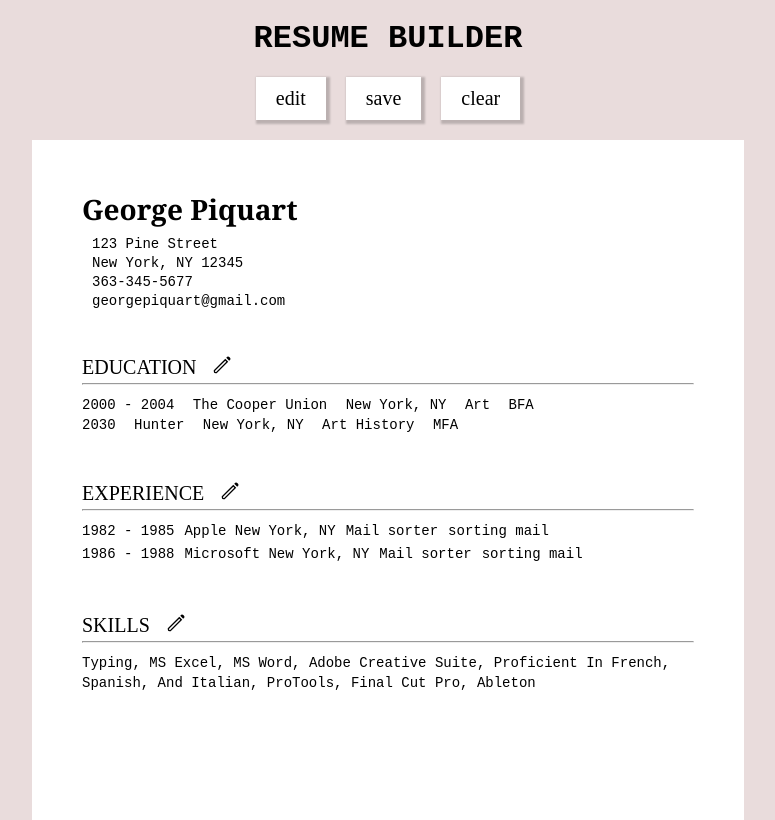
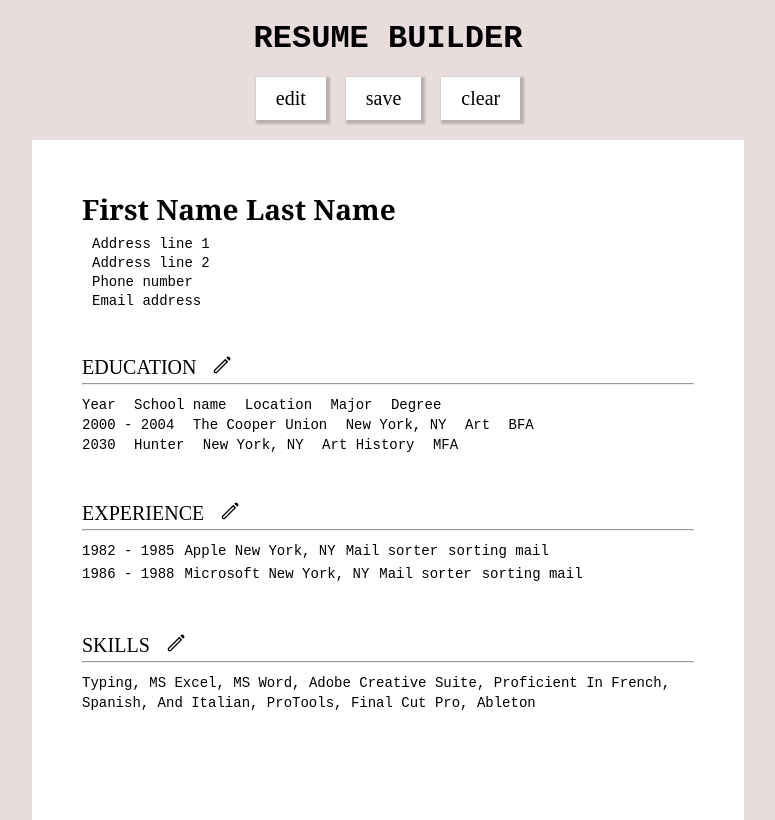
Before and after one commit to rebsrebs/cv-project, a React (Create React App) app: page / in a window 1280 px wide. Shown: the whole page, without its empty margins (252-1027 px from the left). Built offline with nearby package versions, Linux system fonts and the light colour scheme; the HTML template or start-up script is replaced by a standard one.

Commit message:
Create mode property for each state section

```diff
--- a/src/App.js
+++ b/src/App.js
@@ -11,22 +11,30 @@ class App extends Component {
     super();
     this.state = {
       basicInfo: {
-        firstName: 'George',
-        lastName: 'Piquart',
-        addressLine1: '123 Pine Street',
-        addressLine2: 'New York, NY 12345',
-        phone: '363-345-5677',
-        email: 'georgepiquart@gmail.com',
+        firstName: 'First name',
+        lastName: 'Last name',
+        addressLine1: 'Address line 1',
+        addressLine2: 'Address line 2',
+        phone: 'Phone number',
+        email: 'Email address',
+        mode: 'display',
       },
       education: {
         educationEntry: {
-          years: '',
-          school: '',
-          location: '',
-          focus: '',
-          degree: '',
+          years: 'Year',
+          school: 'School name',
+          location: 'Location',
+          focus: 'Major',
+          degree: 'Degree',
         },
         educationEntries: [
+          {
+            years: 'Year',
+            school: 'School name',
+            location: 'Location',
+            focus: 'Major',
+            degree: 'Degree',
+          },
           {
             years: '2000 - 2004',
             school: 'The Cooper Union',
@@ -42,6 +50,7 @@ class App extends Component {
             degree: 'MFA',
           }
         ],
+        mode: 'display',
       },
       workHistory: {
         workEntry: {
@@ -70,12 +79,13 @@ class App extends Component {
             duties: 'sorting mail',
           }
         ],
+        mode: 'display',
       },
       skillSet: {
         skillEntry: '',
         skillEntries: ['typing','MS Excel', 'MS Word', 'Adobe Creative Suite', 'Proficient in French, Spanish, and Italian', 'ProTools', 'Final Cut Pro', 'Ableton'],
+        mode: 'display',
       },
-      mode: 'edit',
     }
   }
 
```
